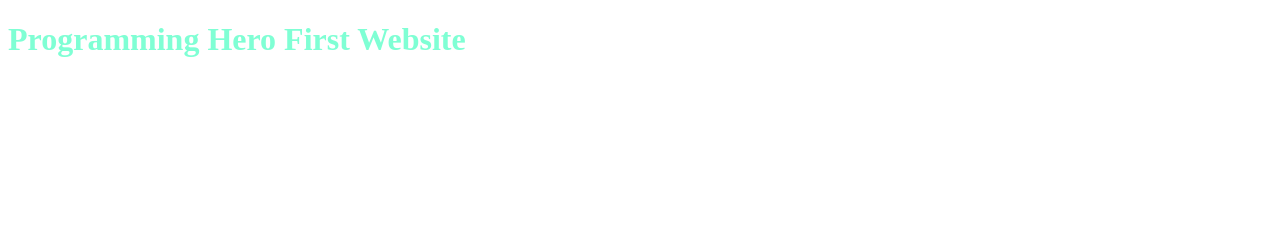
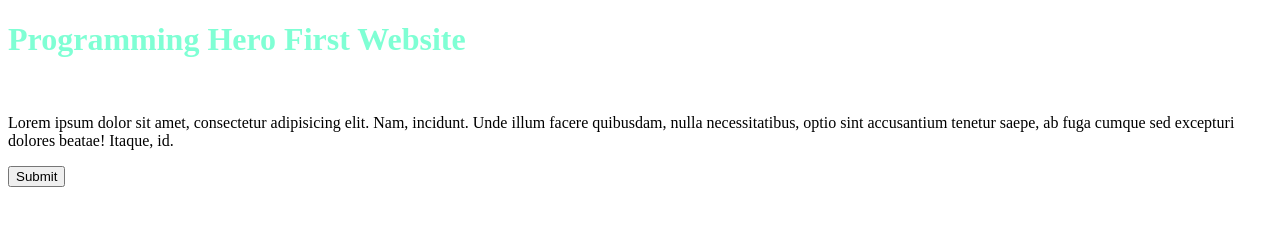
Before and after one commit to imran-dev1/pHero-first-website, a plain HTML site: page index.html in a window 1280 px wide. Drawn offline with Linux system fonts and the light colour scheme.

Commit message:
Only index file

```diff
--- a/index.html
+++ b/index.html
@@ -12,5 +12,7 @@
         Programming Hero First Website
     </h1>
     <img src="" alt="">
+    <p>Lorem ipsum dolor sit amet, consectetur adipisicing elit. Nam, incidunt. Unde illum facere quibusdam, nulla necessitatibus, optio sint accusantium tenetur saepe, ab fuga cumque sed excepturi dolores beatae! Itaque, id.</p>
+    <button>Submit</button>
 </body>
 </html>
```
